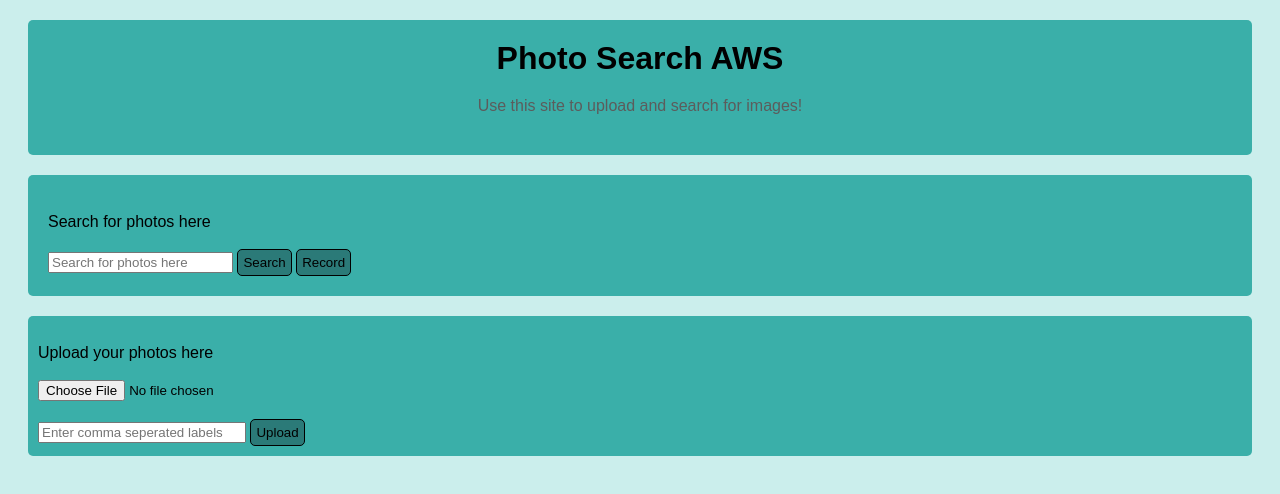
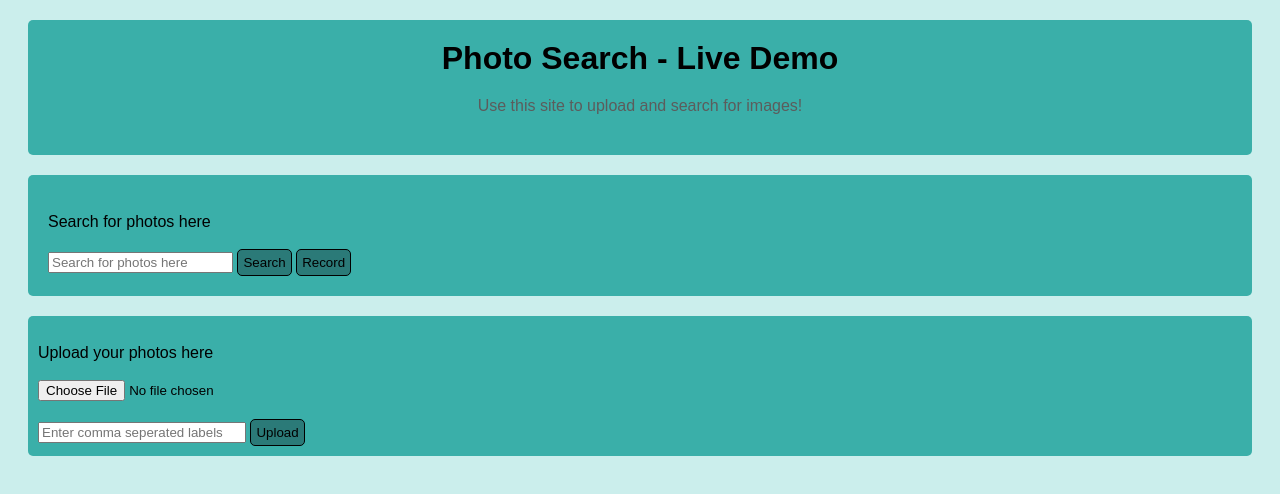
Before and after one commit to sairam-haribabu/AWS-Photo-Rekognition-Frontend, a website: page src/index.html in a window 1280 px wide. Drawn offline with nearby package versions, Linux system fonts and the light colour scheme.

Commit message:
Update index.html

```diff
--- a/src/index.html
+++ b/src/index.html
@@ -24,7 +24,7 @@
         <link rel="stylesheet" href="http://code.jquery.com/ui/1.12.1/themes/base/jquery-ui.css">
     </head>
     <body class="bgclass">
-        <div class = "title">Photo Search AWS
+        <div class = "title">Photo Search - Live Demo
             <div class = "subtitle">Use this site to upload and search for images!</div>
         </div>
 
```
